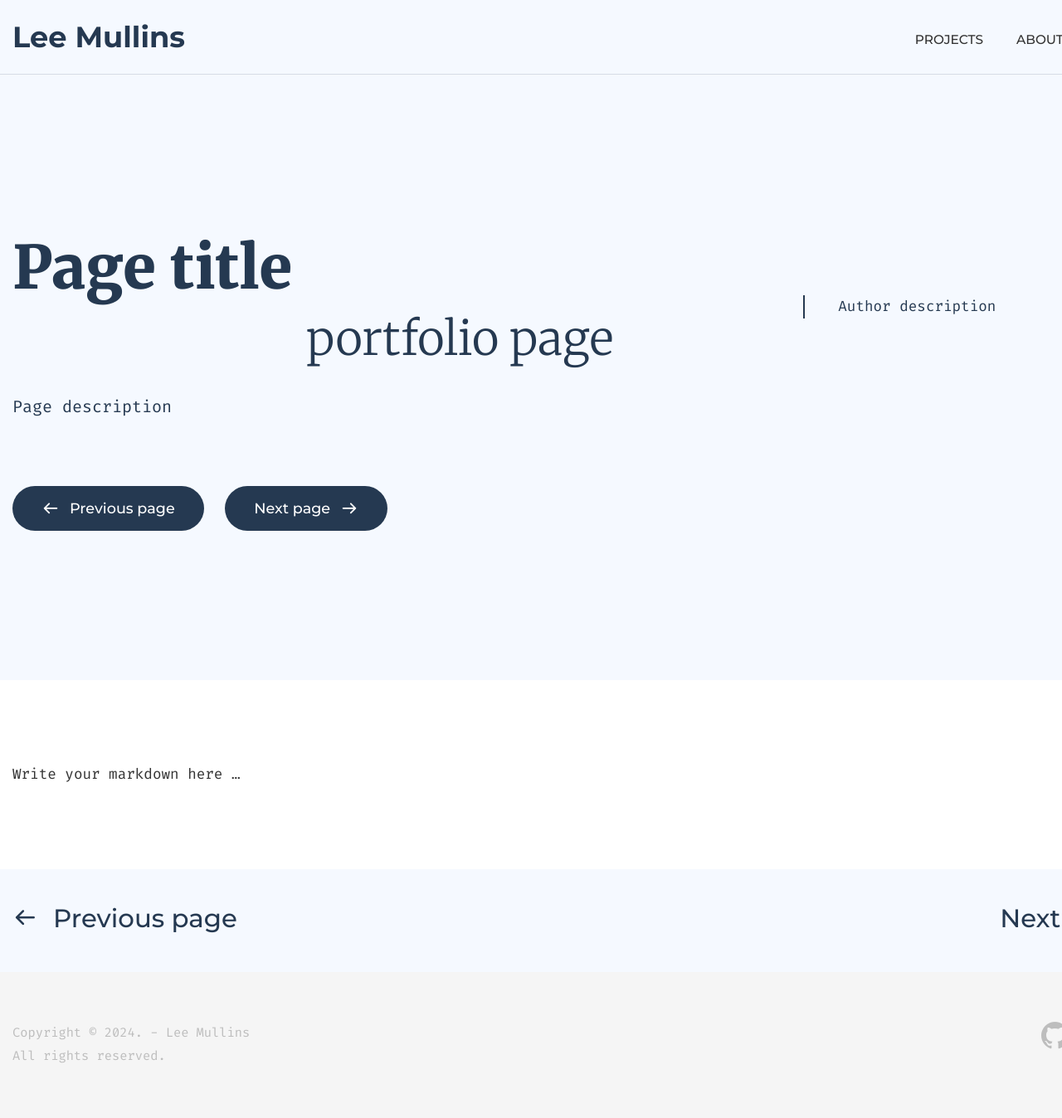
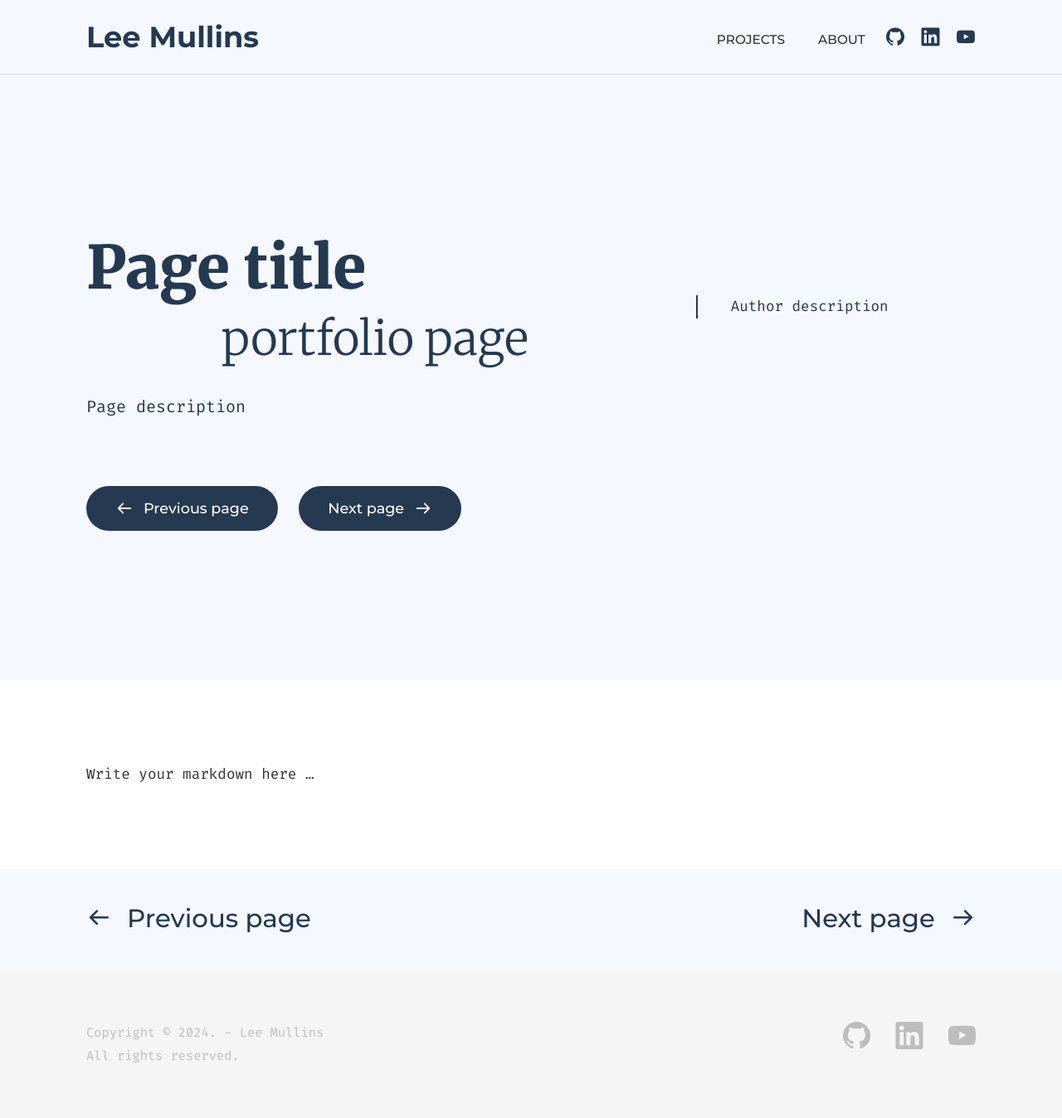
Before and after one commit to lemulli/lemulli.github.io, a Jekyll site: the page built from default.md, in a window 1280 px wide. Shown: the whole page at 83% size. Built offline with Jekyll 4.4.1, drawn with Linux system fonts in a browser that asks for light colours; some web fonts are replaced.

Commit message:
Update container styles for consistent width

```diff
--- a/doks-theme/assets/css/custom.scss
+++ b/doks-theme/assets/css/custom.scss
@@ -17,6 +17,20 @@
   font-family: 'Fira Code', monospace;
   font-size: 1.1rem;
   line-height: 1.6;
+  max-width: 100vw;
+  overflow-x: hidden;
+}
+
+/* Container constraints */
+.container {
+  max-width: 1200px;
+  margin: 0 auto;
+  padding: 0 2rem;
+  width: 100%;
+
+  @media (min-width: 768px) {
+    padding: 0 4rem;
+  }
 }
 
 /* Hide micro navigation */
@@ -51,6 +65,9 @@
   line-height: 1.2;
   margin-bottom: 2rem;
   margin-top: 12.5rem;
+  max-width: 800px;
+  margin-left: auto;
+  margin-right: auto;
 
   @media (min-width: 768px) {
     font-size: 4.5rem;
@@ -65,7 +82,6 @@
     display: block;
     margin-top: 0.5rem;
 
-
     @media (min-width: 768px) {
       font-size: 3.5rem !important;
       padding-right: 5rem;
@@ -77,6 +93,9 @@
   font-size: 1.25rem;
   line-height: 1.6;
   margin-bottom: 5rem;
+  max-width: 800px;
+  margin-left: auto;
+  margin-right: auto;
 }
 
 /* Further reduce hero header size for specific pages if needed */
@@ -91,6 +110,9 @@
 /* Adjust author section spacing */
 .hero-subheader__author {
   margin-top: 1rem;
+  max-width: 800px;
+  margin-left: auto;
+  margin-right: auto;
 }
 
 /* Make grid items more compact */
```
